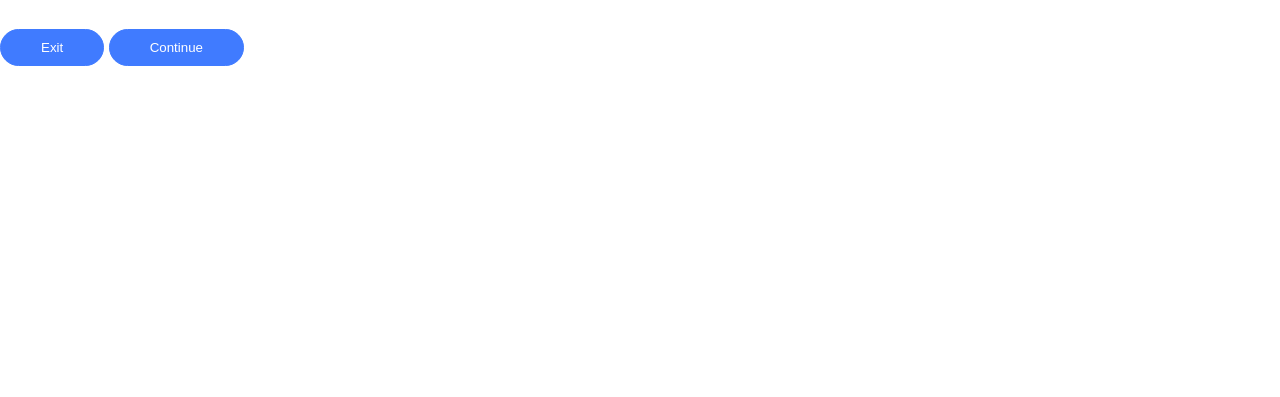
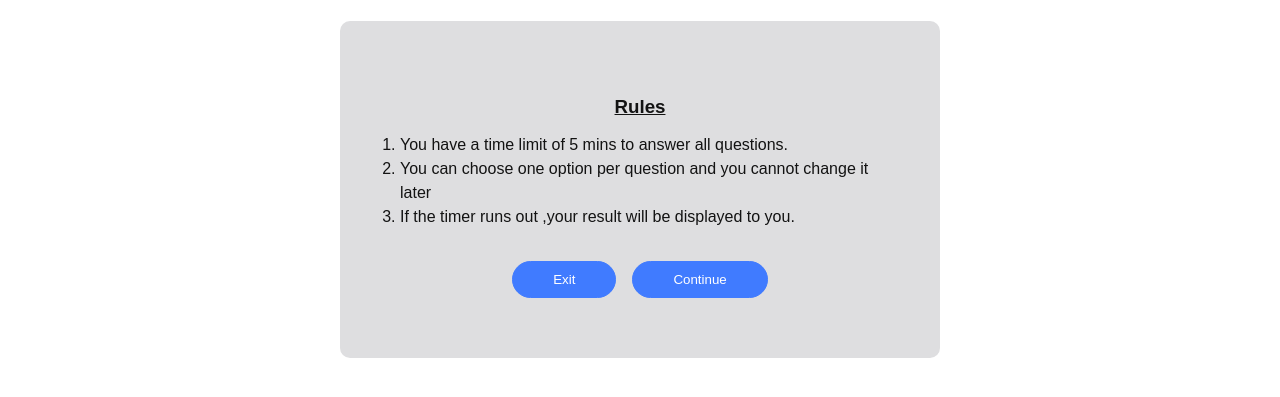
Before and after one commit to ceeygithub/quiz-application, a plain HTML site: page index.html in a window 1280 px wide. Both pictures are taken after a click on the button "Start Test". Shown: the part 79-476 px from the top of the page. Drawn offline with Linux system fonts and the light colour scheme.

Commit message:
added the rules box

```diff
--- a/style.css
+++ b/style.css
@@ -152,8 +152,43 @@ p {
     padding: 10px;
 }
 
+
+/* rules box */
+.rules-box {
+    padding: 60px;
+    margin: 100px auto;
+    background: var(--beigeColor);
+    max-width: 600px;
+    max-height: 600px;
+    border-radius: 10px;
+    /* text-align: center; */
+    color: var(--textColor);
+    animation: fadeInRight 1s ease;
+}
+
+h3 {
+    /* font-size: min(7.5vmin, calc(2rem + 1.2vmax)); */
+    color: var(--textColor);
+    text-align: center;
+    text-decoration: underline;
+    margin: 15px 0;
+
+}
+
+ol li {
+    line-height: 1.5;
+}
+.rules-btns{
+    width: 100%;
+    display: flex;
+    justify-content: center;
+
+}
+.continue{
+    margin-left:1rem;
+}
 /* quiz box */
-.quiz-box {
+.quiz-box{
     padding: 20px;
     margin: 100px auto;
     background: var(--beigeColor);
@@ -255,7 +290,6 @@ p {
     display: none;
 }
 
-
 /* result */
 .result-box {
     padding: 20px;
```
Also changed, not shown: assets/logo-removebg-preview.png (deleted), assets/timer-icon.svg (deleted), assets/timer_FILL0_wght400_GRAD0_opsz24.svg (deleted).
